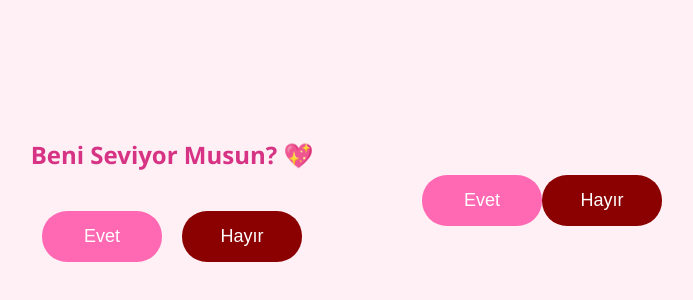
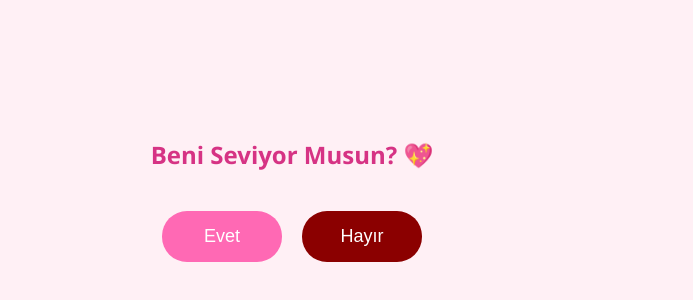
Before and after one commit to heisenberg1098/Mini-Sevgi-Sitesi, a plain HTML site: page index.html in a window 1280 px wide. Shown: the part 200-500 px from the top of the page, without its empty margins (348-1041 px from the left). Drawn offline with Linux system fonts and the light colour scheme.

Commit message:
index.html

```diff
--- a/index.html
+++ b/index.html
@@ -126,8 +126,8 @@
   <div class="container" id="soruAlani">
     <h2>Beni Seviyor Musun? 💖</h2>
     <div class="buttons">
-<button id="evet" onclick="tesekkur(); gtag('event', 'buton_tiklama', { 'event_category': 'cevap', 'event_label': 'Evet' });">Evet</button>
-<button id="hayır" onclick="kac(); gtag('event', 'buton_tiklama', { 'event_category': 'cevap', 'event_label': 'Hayır' });">Hayır</button>
+<button id="evet" onclick="tesekkur()">Evet</button>
+<button id="hayır" onclick="kac()">Hayır</button>
     </div>
   </div>
 
@@ -136,8 +136,7 @@
     İyi ki varsın, seni çok seviyorum! 💕
   </div>
 
- <button id="evet" onclick="tesekkur()">Evet</button>
-<button id="hayır" onclick="kac()">Hayır</button>
+
 
 <script>
   function tesekkur() {
```
